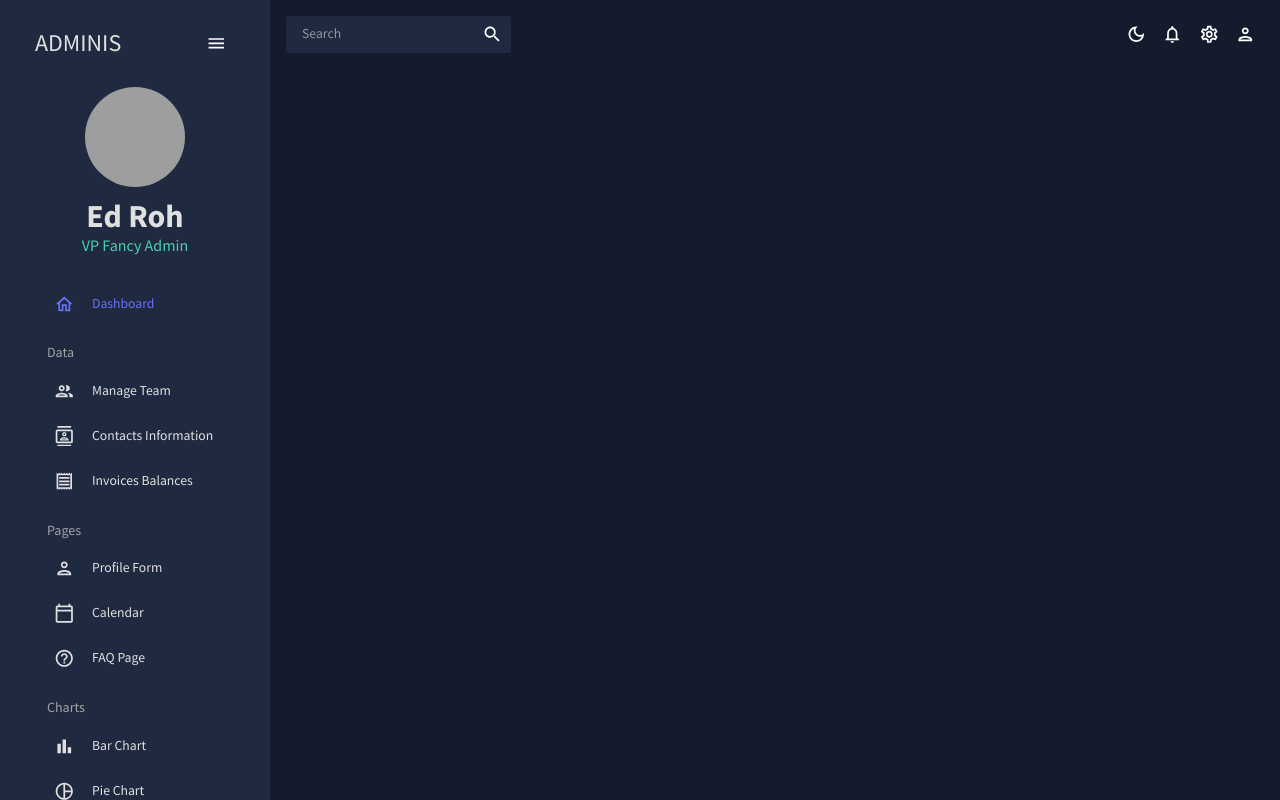
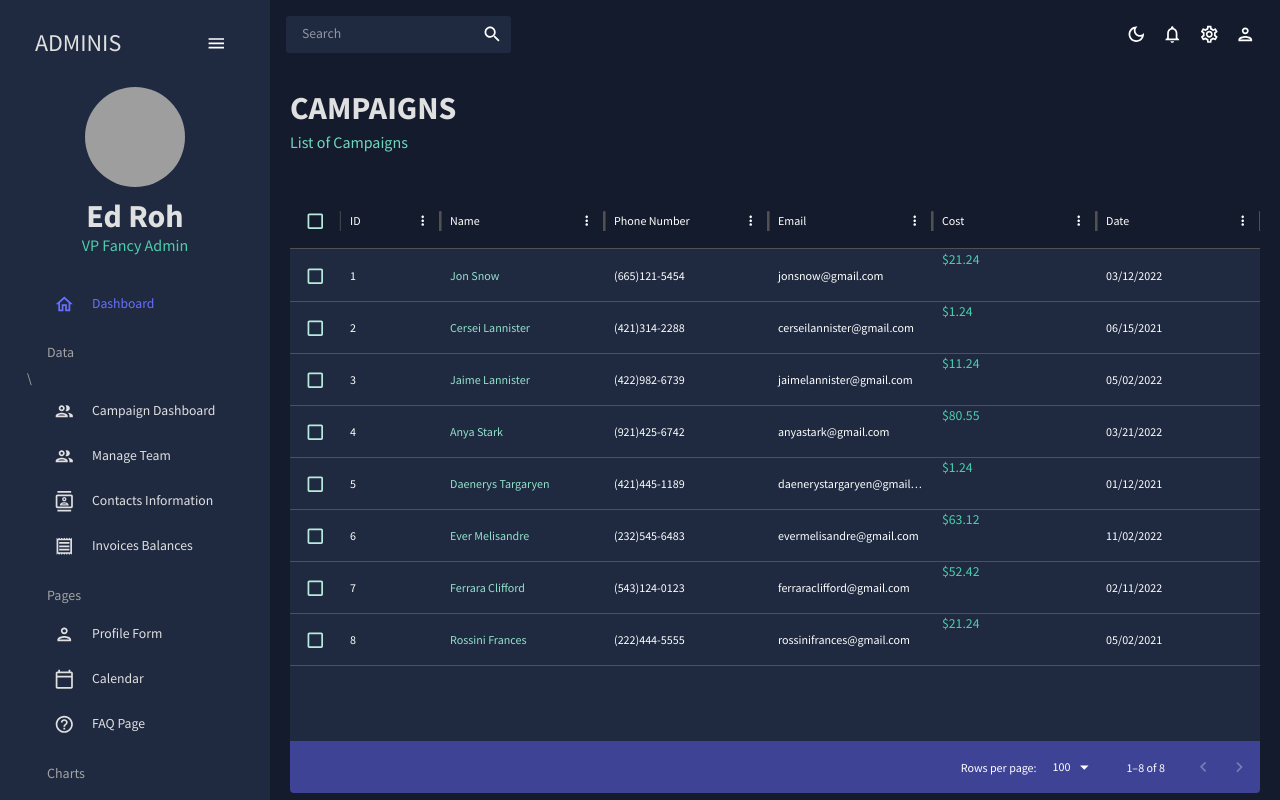
Before and after one commit to grgcharles/react-admin, a React (Create React App) app: page /campaign in a window 1280 px wide. Built offline with nearby package versions, Linux system fonts and the light colour scheme; grey boxes are pictures that could not be loaded.

Commit message:
trial commit

```diff
--- a/package.json
+++ b/package.json
@@ -22,7 +22,9 @@
     "@testing-library/jest-dom": "^5.17.0",
     "@testing-library/react": "^13.4.0",
     "@testing-library/user-event": "^13.5.0",
+    "axios": "^1.6.8",
     "formik": "^2.4.5",
+    "papaparse": "^5.4.1",
     "react": "^18.2.0",
     "react-dom": "^18.2.0",
     "react-pro-sidebar": "^0.7.1",
--- a/src/App.js
+++ b/src/App.js
@@ -4,6 +4,7 @@ import Topbar from "./scenes/global/Topbar";
 import Sidebar from "./scenes/global/Sidebar";
 import Dashboard from "./scenes/dashboard";
 import Team from "./scenes/team";
+import Campaigns from "./scenes/campaign";
 import Invoices from "./scenes/invoices";
 import Contacts from "./scenes/contacts";
 import Bar from "./scenes/bar";
@@ -30,6 +31,7 @@ function App() {
             <Topbar setIsSidebar={setIsSidebar} />
             <Routes>
               <Route path="/" element={<Dashboard />} />
+              <Route path="/campaign" element={<Campaigns />} />
               <Route path="/team" element={<Team />} />
               <Route path="/contacts" element={<Contacts />} />
               <Route path="/invoices" element={<Invoices />} />
--- /dev/null
+++ b/src/scenes/campaign/index.jsx
@@ -0,0 +1,84 @@
+
+import { Box, Typography, useTheme } from "@mui/material";
+import { DataGrid } from "@mui/x-data-grid";
+import { tokens } from "../../theme";
+import { mockDataInvoices } from "../../data/mockData";
+import Header from "../../components/Header";
+
+const Campaigns = () => {
+  const theme = useTheme();
+  const colors = tokens(theme.palette.mode);
+  const columns = [
+    { field: "id", headerName: "ID" },
+    {
+      field: "name",
+      headerName: "Name",
+      flex: 1,
+      cellClassName: "name-column--cell",
+    },
+    {
+      field: "phone",
+      headerName: "Phone Number",
+      flex: 1,
+    },
+    {
+      field: "email",
+      headerName: "Email",
+      flex: 1,
+    },
+    {
+      field: "cost",
+      headerName: "Cost",
+      flex: 1,
+      renderCell: (params) => (
+        <Typography color={colors.greenAccent[500]}>
+          ${params.row.cost}
+        </Typography>
+      ),
+    },
+    {
+      field: "date",
+      headerName: "Date",
+      flex: 1,
+    },
+  ];
+
+  return (
+    <Box m="20px">
+      <Header title="CAMPAIGNS" subtitle="List of Campaigns" />
+      <Box
+        m="40px 0 0 0"
+        height="75vh"
+        sx={{
+          "& .MuiDataGrid-root": {
+            border: "none",
+          },
+          "& .MuiDataGrid-cell": {
+            borderBottom: "none",
+          },
+          "& .name-column--cell": {
+            color: colors.greenAccent[300],
+          },
+          "& .MuiDataGrid-columnHeaders": {
+            backgroundColor: colors.blueAccent[700],
+            borderBottom: "none",
+          },
+          "& .MuiDataGrid-virtualScroller": {
+            backgroundColor: colors.primary[400],
+          },
+          "& .MuiDataGrid-footerContainer": {
+            borderTop: "none",
+            backgroundColor: colors.blueAccent[700],
+          },
+          "& .MuiCheckbox-root": {
+            color: `${colors.greenAccent[200]} !important`,
+          },
+        }}
+      >
+        <DataGrid checkboxSelection rows={mockDataInvoices} columns={columns} />
+      </Box>
+    </Box>
+  );
+};
+
+export default Campaigns;
--- a/src/scenes/global/Sidebar.jsx
+++ b/src/scenes/global/Sidebar.jsx
@@ -131,7 +131,14 @@ const Sidebar = () => {
               sx={{ m: "15px 0 5px 20px" }}
             >
               Data
-            </Typography>
+            </Typography>\
+            <Item
+              title="Campaign Dashboard"
+              to="/campaign"
+              icon={<PeopleOutlinedIcon />}
+              selected={selected}
+              setSelected={setSelected}
+            />
             <Item
               title="Manage Team"
               to="/team"
```
Also changed, not shown: src/data/GoogleAdsCampaignData.js (added, +24 -0 lines), 1 other file (tests, documents, lock files or other folders).
